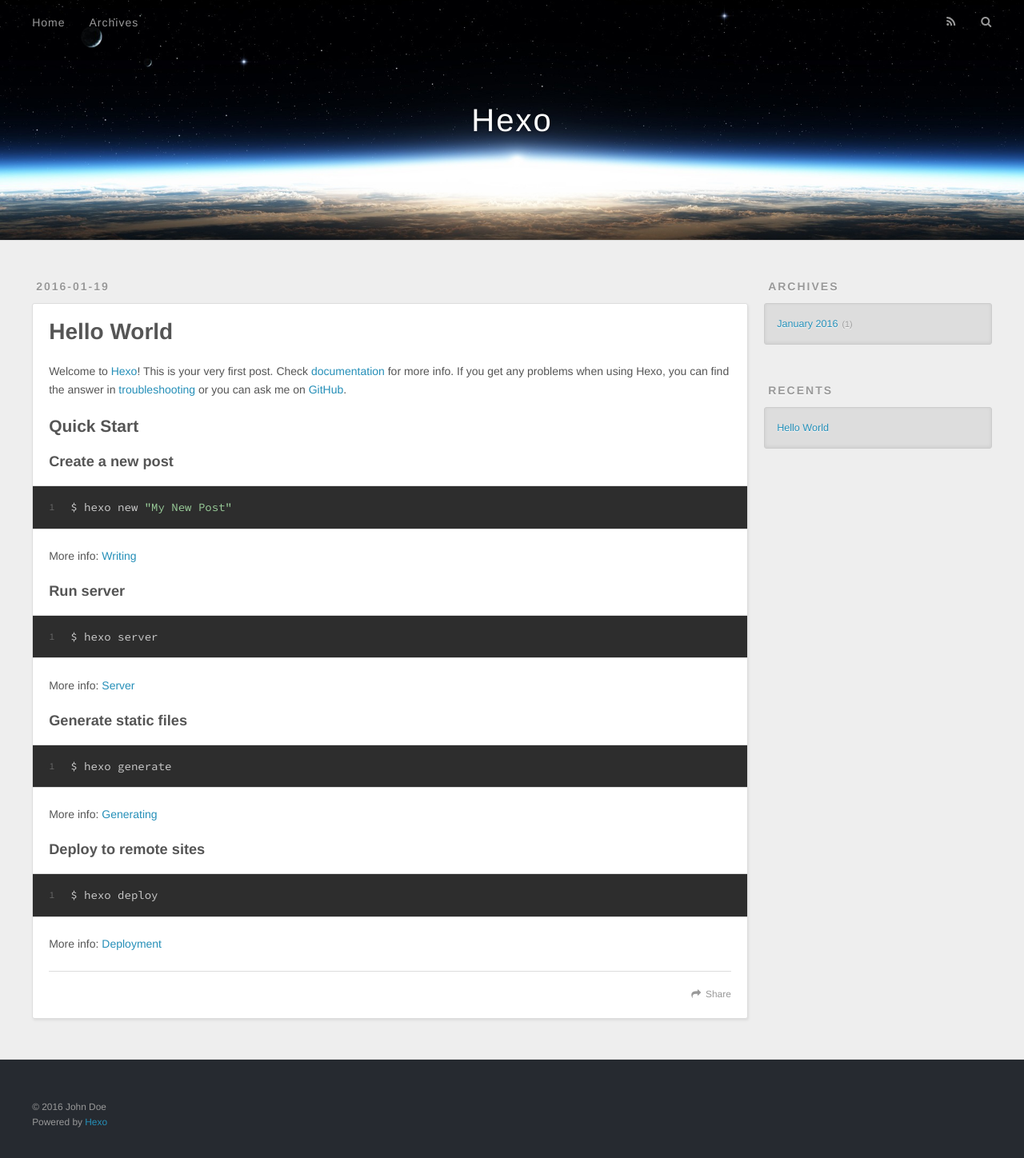
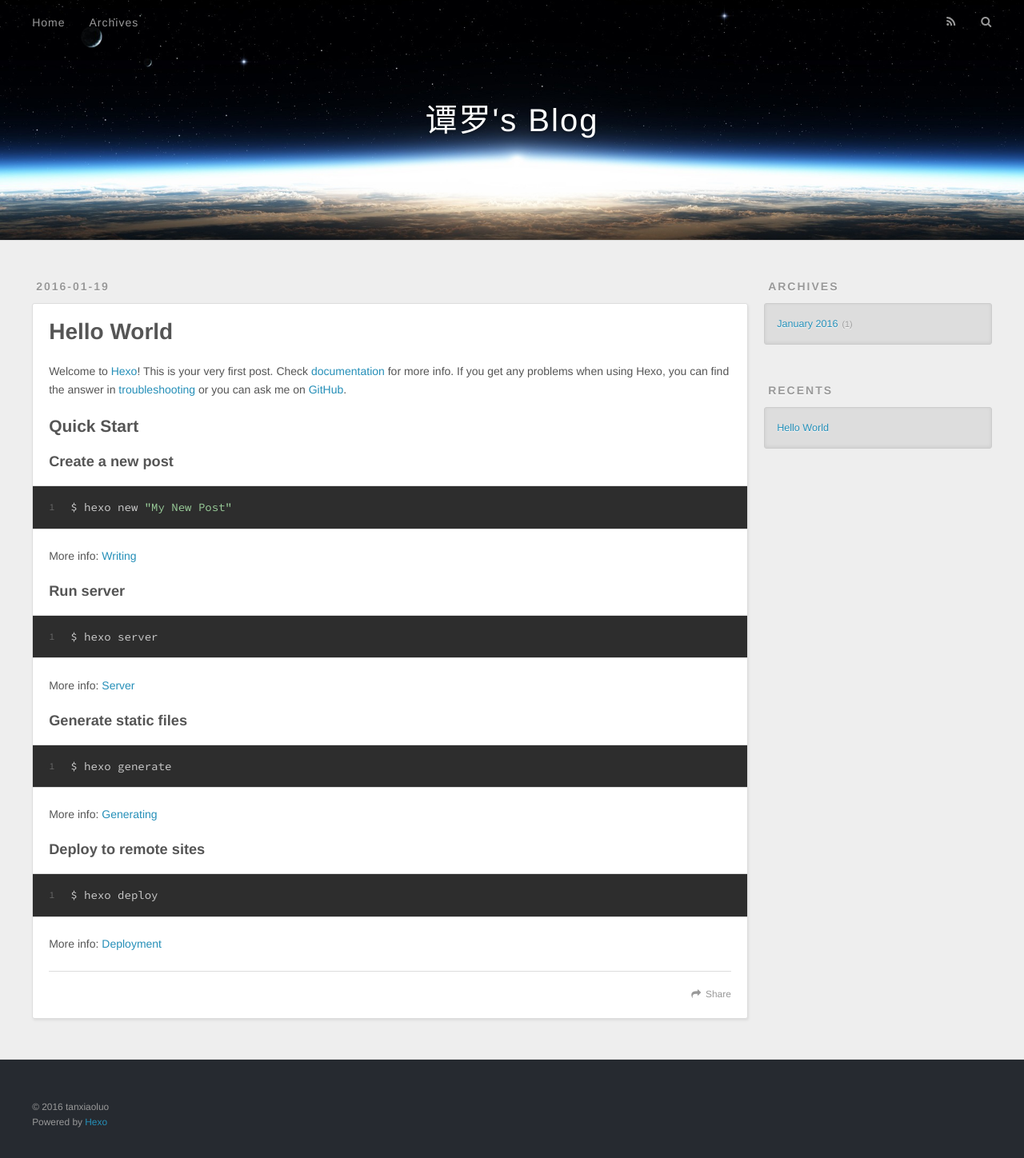
Before and after one commit to tanxiaoluo/tanxiaoluo.github.io, a plain HTML site: page index.html in a window 1280 px wide. Shown: the whole page at 80% size. Drawn offline with nearby package versions, Linux system fonts and the light colour scheme.

Commit message:
Site updated: 2016-03-18 15:32:08

```diff
--- a/index.html
+++ b/index.html
@@ -3,19 +3,19 @@
 <head>
   <meta charset="utf-8">
 
-  <title>Hexo</title>
+  <title>谭罗&#39;s Blog</title>
   <meta name="viewport" content="width=device-width, initial-scale=1, maximum-scale=1">
   <meta name="description">
 <meta property="og:type" content="website">
-<meta property="og:title" content="Hexo">
+<meta property="og:title" content="谭罗's Blog">
 <meta property="og:url" content="http://yoursite.com/index.html">
-<meta property="og:site_name" content="Hexo">
+<meta property="og:site_name" content="谭罗's Blog">
 <meta property="og:description">
 <meta name="twitter:card" content="summary">
-<meta name="twitter:title" content="Hexo">
+<meta name="twitter:title" content="谭罗's Blog">
 <meta name="twitter:description">
 
-    <link rel="alternative" href="/atom.xml" title="Hexo" type="application/atom+xml">
+    <link rel="alternative" href="/atom.xml" title="谭罗&#39;s Blog" type="application/atom+xml">
 
 
     <link rel="icon" href="/favicon.png">
@@ -33,7 +33,7 @@
   <div id="header-outer" class="outer">
     <div id="header-title" class="inner">
       <h1 id="logo-wrap">
-        <a href="/" id="logo">Hexo</a>
+        <a href="/" id="logo">谭罗&#39;s Blog</a>
       </h1>
 
     </div>
@@ -96,7 +96,7 @@
 
     </div>
     <footer class="article-footer">
-      <a data-url="http://yoursite.com/2016/01/19/hello-world/" data-id="cijlk3aid0000x4w5yy91szw6" class="article-share-link">Share</a>
+      <a data-url="http://yoursite.com/2016/01/19/hello-world/" data-id="cilxe07xr0000hks5u0bcdsni" class="article-share-link">Share</a>
 
 
     </footer>
@@ -148,7 +148,7 @@
 
   <div class="outer">
     <div id="footer-info" class="inner">
-      &copy; 2016 John Doe<br>
+      &copy; 2016 tanxiaoluo<br>
       Powered by <a href="http://hexo.io/" target="_blank">Hexo</a>
     </div>
   </div>
```
Also changed, not shown: 2016/01/19/hello-world/index.html (+6 -6 lines), archives/2016/01/index.html (+7 -7 lines), archives/2016/index.html (+7 -7 lines), archives/index.html (+7 -7 lines).
